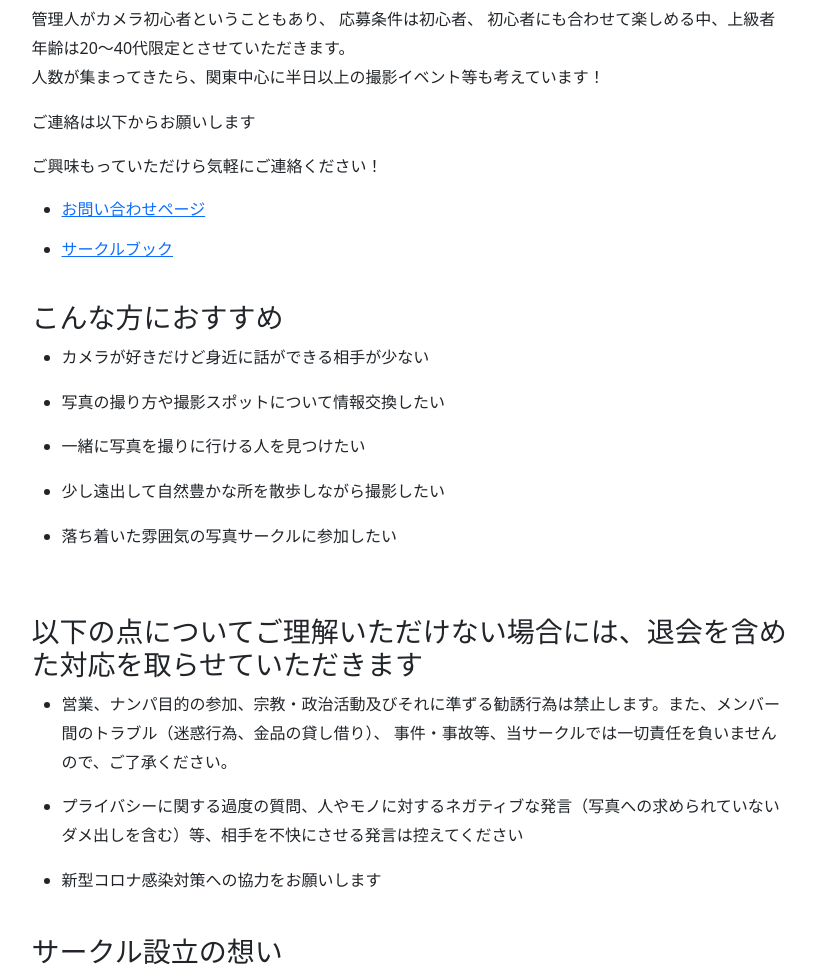
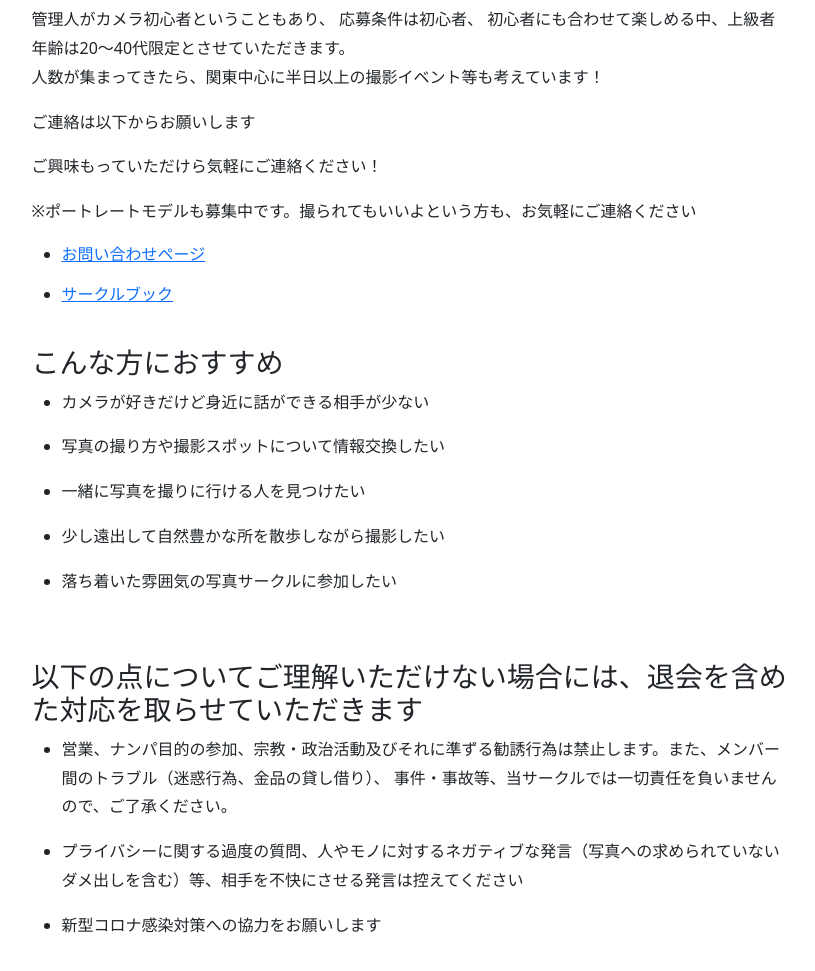
Before and after one commit to puben216/camecafe-site-2nd, a Gatsby site: page /about in a window 1280 px wide. Shown: the part 1654-2625 px from the top of the page, without its empty margins (228-1043 px from the left). Built offline with nearby package versions, Linux system fonts and the light colour scheme; Gatsby itself is replaced by a stand-in of ours; no server answers; what react-instantsearch-dom would draw is missing.

Commit message:
表示修正

```diff
--- a/gatsby-config.js
+++ b/gatsby-config.js
@@ -6,7 +6,7 @@ require("dotenv").config({
 
 module.exports = {
   siteMetadata: {
-    title: `写真サークル｜カメカフェ`,
+    title: `写真・カメラサークル｜カメカフェ`,
     description: `写真・カメラサークル「カメカフェ」のサイト。首都圏を中心に撮影会を行い、カメラ、写真を通じた交流の場を作ることを目標に活動しています。このサイトはその活動の経験や、過程で学んだスポットや技術等を共有しています。`,
     author: `@カメカフェ`,
     siteUrl: process.env.APP_SITE_URL,
--- a/src/pages/about.js
+++ b/src/pages/about.js
@@ -65,6 +65,9 @@ export default ({ pageContext, data, location }) => {
               <div>
                 <p>ご連絡は以下からお願いします</p>
                 <p>ご興味もっていただけら気軽にご連絡ください！</p>
+                <p>
+                  ※ポートレートモデルも募集中です。撮られてもいいよという方も、お気軽にご連絡ください
+                </p>
                 <ul>
                   <li>
                     <a href="/contact">お問い合わせページ</a>
```
